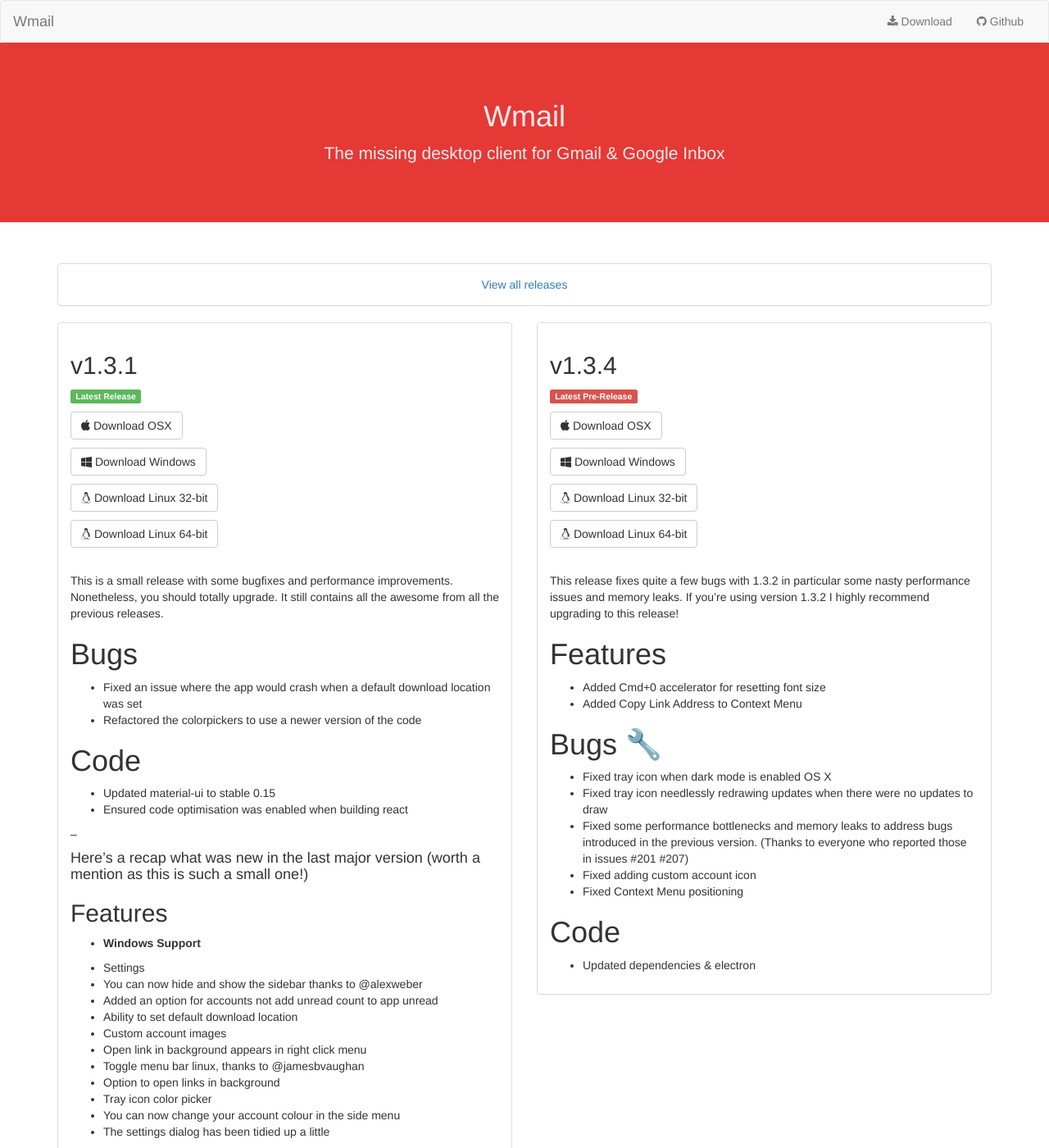
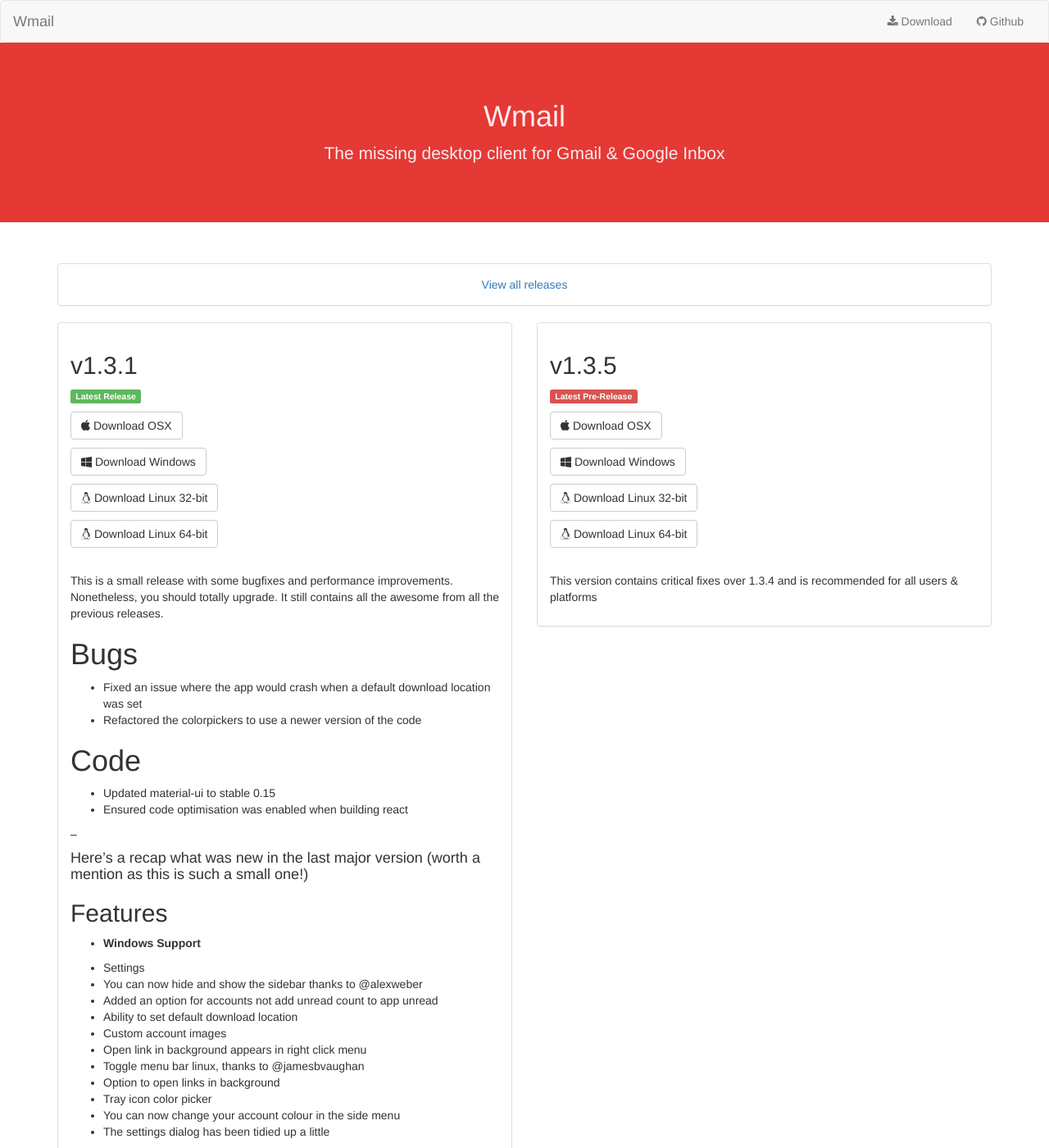
Before and after one commit to Thomas101/wmail, a Jekyll site: the page built from download.html, in a window 1280 px wide and 1400 px high. Shown: the whole window at 82% size. Built offline with Jekyll 4.4.1, drawn with Linux system fonts in a browser that asks for light colours.

Commit message:
Update to 1.3.5

```diff
--- a/_includes/prerelease_notes.md
+++ b/_includes/prerelease_notes.md
@@ -1,15 +1 @@
-This release fixes quite a few bugs with 1.3.2 in particular some nasty performance issues and memory leaks. If you're using version 1.3.2 I highly recommend upgrading to this release!
-
-# Features
-- Added Cmd+0 accelerator for resetting font size
-- Added Copy Link Address to Context Menu
-
-# Bugs 🔧
-- Fixed tray icon when dark mode is enabled OS X
-- Fixed tray icon needlessly redrawing updates when there were no updates to draw
-- Fixed some performance bottlenecks and memory leaks to address bugs introduced in the previous version. (Thanks to everyone who reported those in issues #201 #207)
-- Fixed adding custom account icon
-- Fixed Context Menu positioning
-
-# Code
-- Updated dependencies & electron
+This version contains critical fixes over 1.3.4 and is recommended for all users & platforms
--- a/download.html
+++ b/download.html
@@ -2,8 +2,8 @@
 layout: default
 release_v: "v1.3.1"
 release_s: "1_3_1"
-prerelease_v: "v1.3.4"
-prerelease_s: "1_3_4"
+prerelease_v: "v1.3.5"
+prerelease_s: "1_3_5"
 ---
 {% capture release_notes %}{% include release_notes.md %}{% endcapture %}
 {% capture prerelease_notes %}{% include prerelease_notes.md %}{% endcapture %}
```
